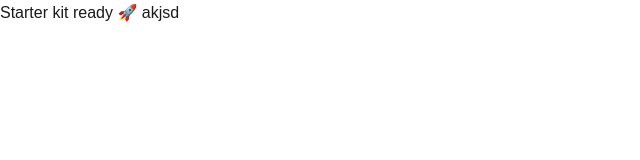
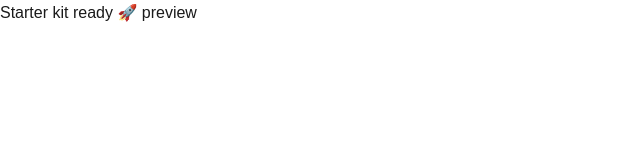
Before and after one commit to ngetikin/learn-web-company-profile-1, a website: page index.html in a window 1280 px wide. Shown: the full height of the page, 0-640 px from the left. Drawn offline with Linux system fonts and the light colour scheme.

Commit message:
wip: test brach preview

```diff
--- a/index.html
+++ b/index.html
@@ -13,7 +13,8 @@
   </head>
 
   <body>
-    Starter kit ready 🚀 akjsd
+    Starter kit ready 🚀
+    preview
 
     <!-- ================= NAVBAR ================= -->
     <!-- TODO: Navbar -->
```
